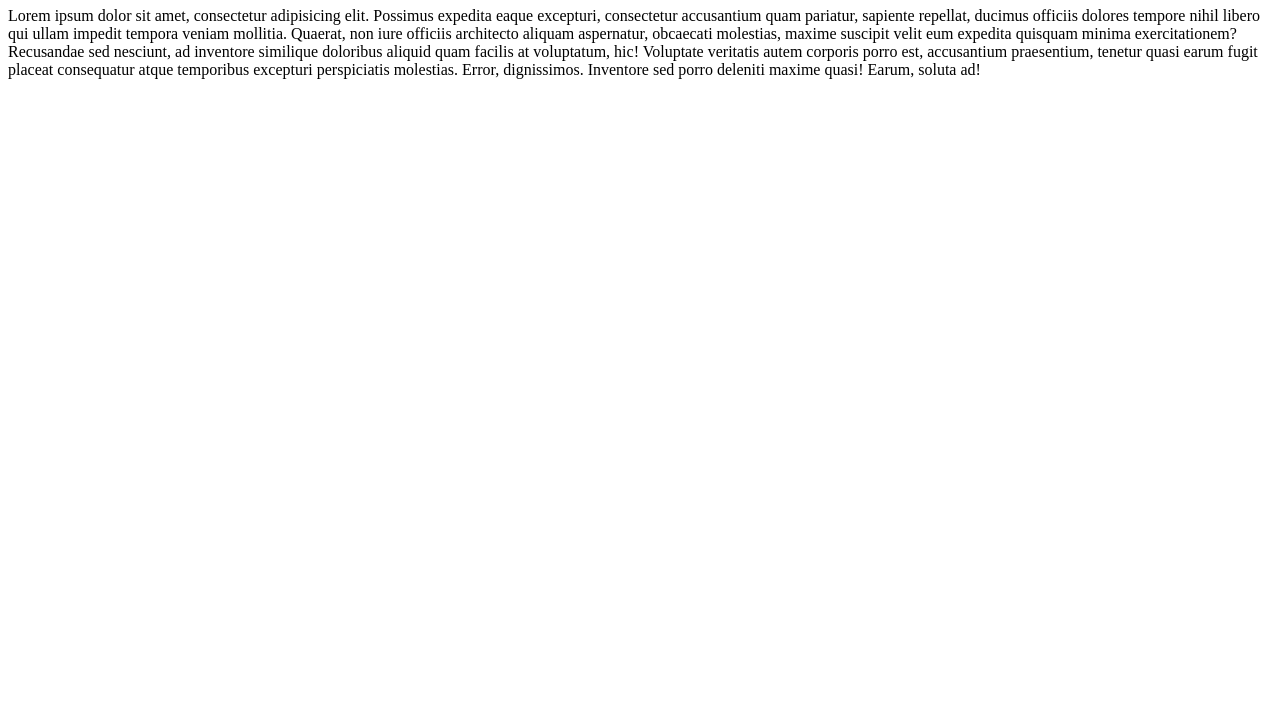
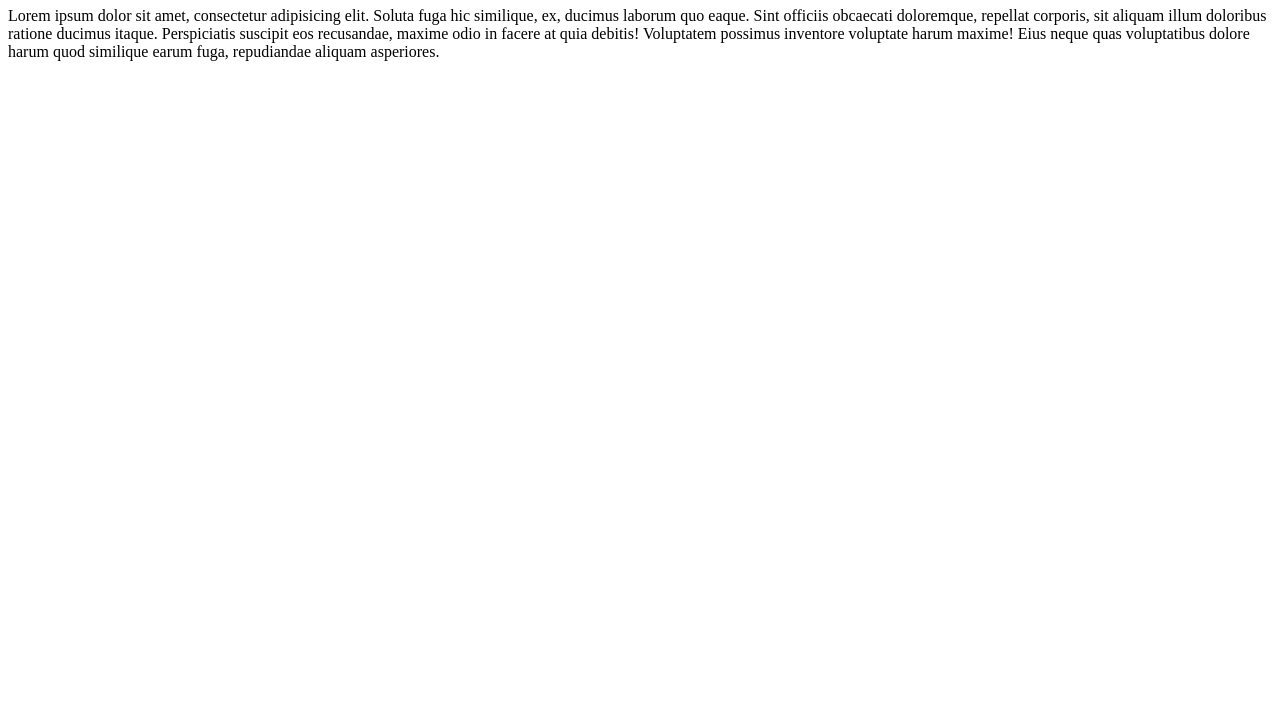
Before and after one commit to Makeldi/site, a plain HTML site: page index.html in a window 1280 px wide. Shown: the part 73-800 px from the top of the page. Drawn offline with Linux system fonts and the light colour scheme.

Commit message:
third commit

```diff
--- a/index.html
+++ b/index.html
@@ -6,8 +6,8 @@
 </head>
 <body>
 	<h1>зазазазазазаз</h1>
-	<div class="container"><p><span>Lorem ipsum dolor sit amet, consectetur adipisicing elit. Possimus expedita eaque excepturi, consectetur accusantium quam pariatur, sapiente repellat, ducimus officiis dolores tempore nihil libero qui ullam impedit tempora veniam mollitia.</span>
-	<span>Quaerat, non iure officiis architecto aliquam aspernatur, obcaecati molestias, maxime suscipit velit eum expedita quisquam minima exercitationem? Recusandae sed nesciunt, ad inventore similique doloribus aliquid quam facilis at voluptatum, hic!</span>
-	<span>Voluptate veritatis autem corporis porro est, accusantium praesentium, tenetur quasi earum fugit placeat consequatur atque temporibus excepturi perspiciatis molestias. Error, dignissimos. Inventore sed porro deleniti maxime quasi! Earum, soluta ad!</span></p></div>
+	<p><span>Lorem ipsum dolor sit amet, consectetur adipisicing elit. Soluta fuga hic similique, ex, ducimus laborum quo eaque. Sint officiis obcaecati doloremque, repellat corporis, sit aliquam illum doloribus ratione ducimus itaque.
+	</span>
+	<span>Perspiciatis suscipit eos recusandae, maxime odio in facere at quia debitis! Voluptatem possimus inventore voluptate harum maxime! Eius neque quas voluptatibus dolore harum quod similique earum fuga, repudiandae aliquam asperiores.</span></p>
 </body>
 </html>
```
